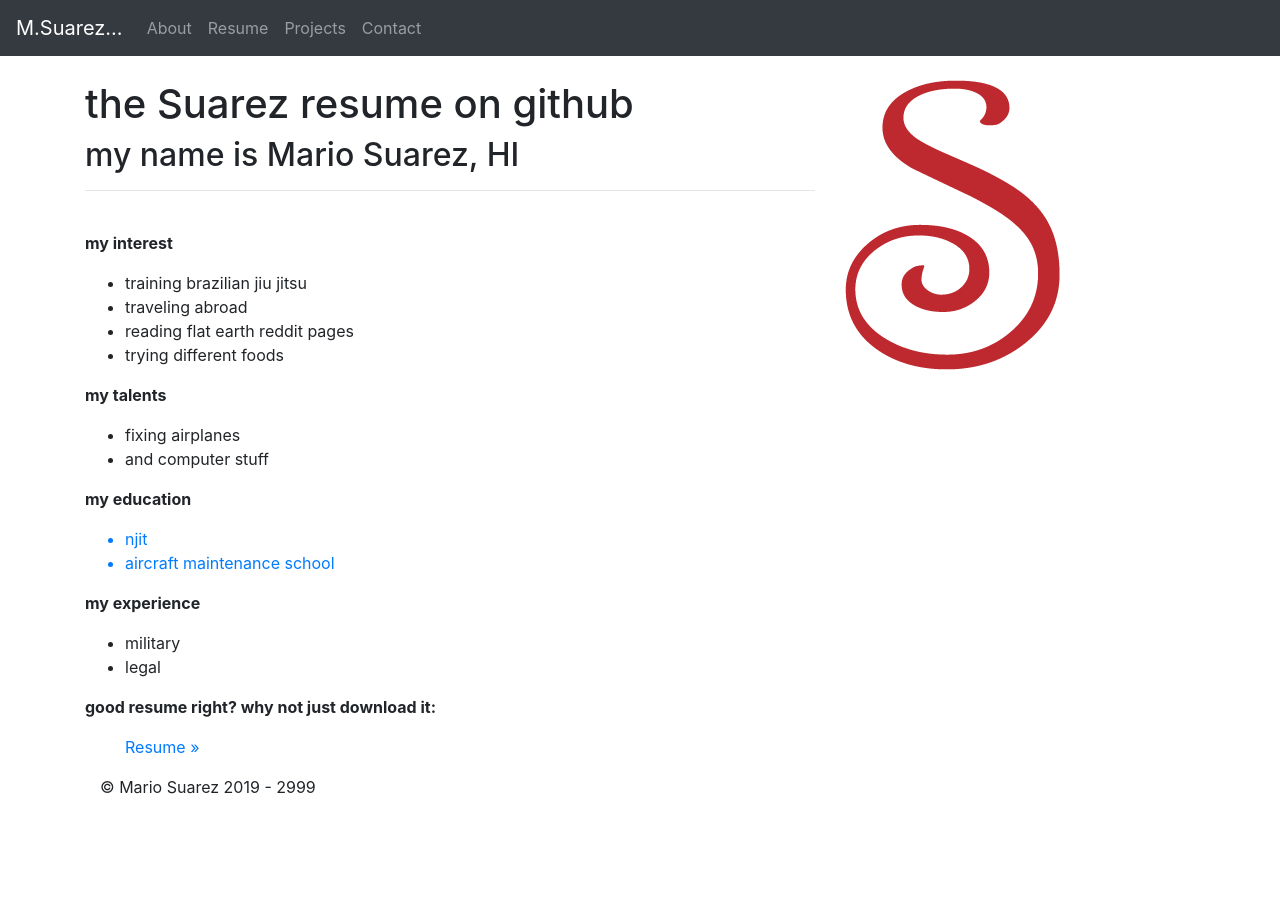
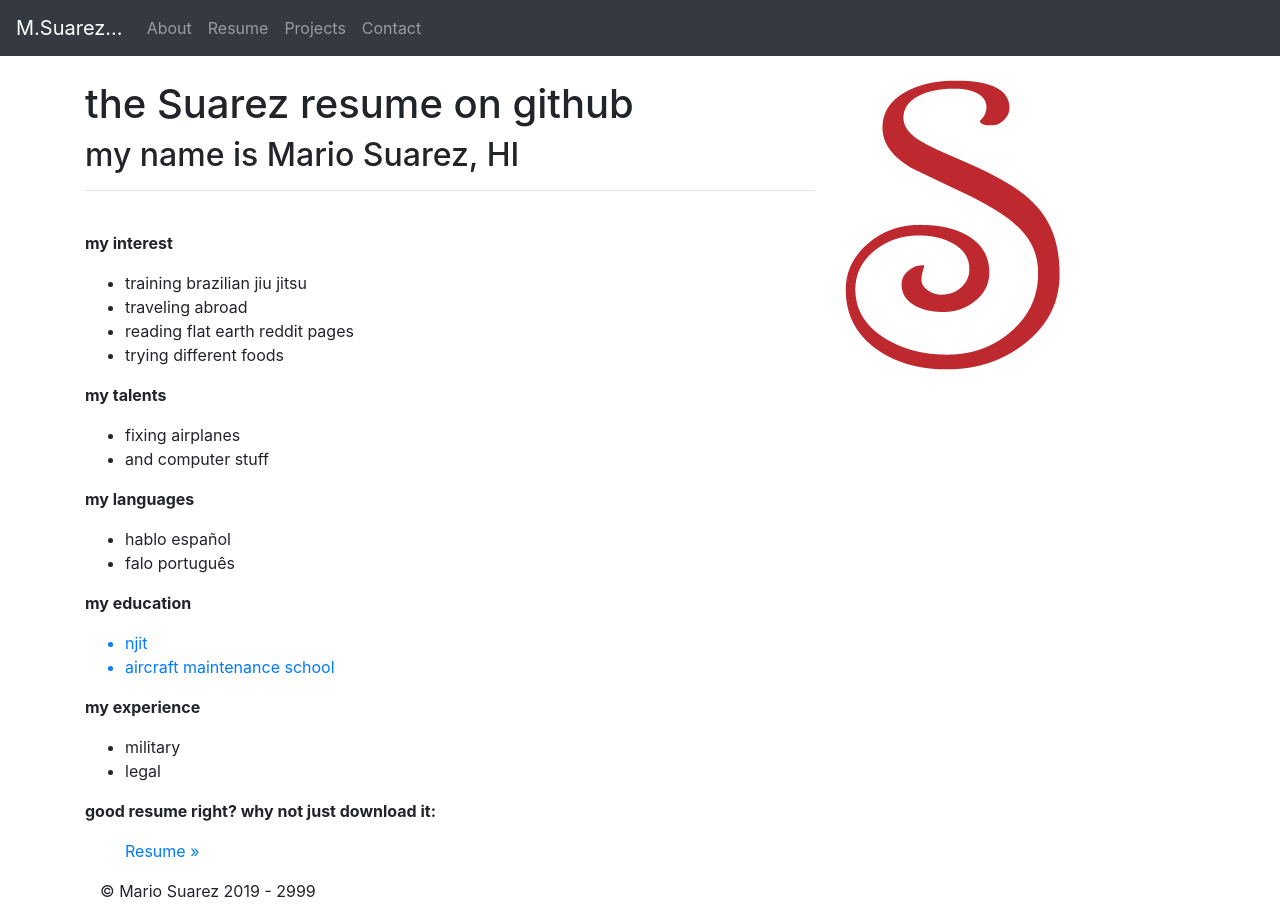
Before and after one commit to njitsuarez/njitsuarez.github.io, a Jekyll site: the page built from resume/index.html, in a window 1280 px wide. Built offline with Jekyll 4.4.1, drawn with Linux system fonts in a browser that asks for light colours.

Commit message:
Feature: updated resume

```diff
--- a/_layouts/zlayout.html
+++ b/_layouts/zlayout.html
@@ -34,7 +34,7 @@
     {% include header.html %}
 
 
-    is117 // njit  // fall2019 // college may be a scam but this class isn't!
+    is117 // njit  // fall2019 // good things will happen to me and good things will happen to you! amour e paz
 
     <!-- INSERT Carousel slide show -->
 
--- a/resume/index.html
+++ b/resume/index.html
@@ -17,6 +17,12 @@ layout: default
     <li>fixing airplanes</li>
     <li>and computer stuff</li>
 </ul>
+<p><b>my languages</b></p>
+<ul>
+    <li>hablo español</li>
+    <li>falo português</li>
+</ul>
+
 <p><b>my education</b></p>
 <ul>
     <a href="http://www.njit.edu">
```
